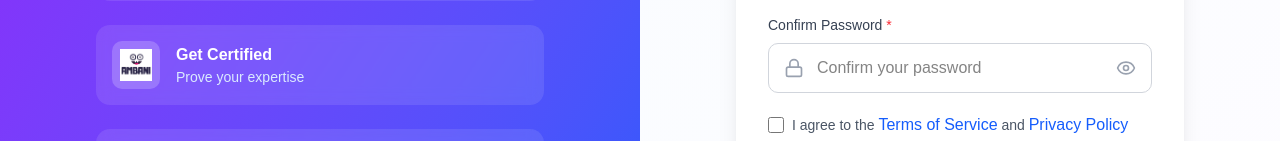
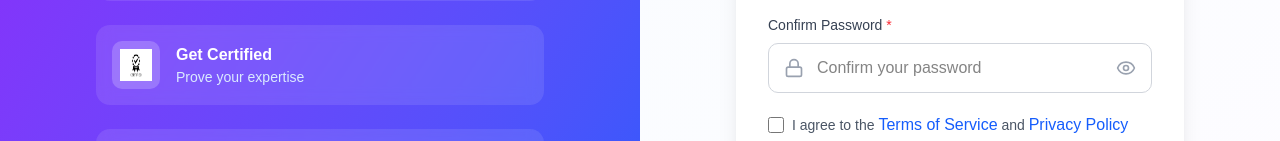
Before and after one commit to Ruthy2170/Certificate-dashboard, a React (Vite) app: page /signup in a window 1280 px wide. Shown: the part 541-682 px from the top of the page. Built offline with nearby package versions, Linux system fonts and the light colour scheme; no server answers.

Commit message:
feat: update SignUpPage to use new logo image for branding

```diff
--- a/src/app/pages/SignUpPage.tsx
+++ b/src/app/pages/SignUpPage.tsx
@@ -136,7 +136,7 @@ export default function SignUpPage() {
                         <div className="flex items-center gap-4 rounded-xl bg-white/10 p-4 backdrop-blur-sm">
                             <div className="flex size-12 items-center justify-center rounded-lg bg-white/20">
                                 <img
-                                    src="/ambani-logo.png"
+                                    src="/cert.png"
                                     alt="Logo"
                                     className="size-8"
                                 />
```
Also changed, not shown: public/cert.png (added).
